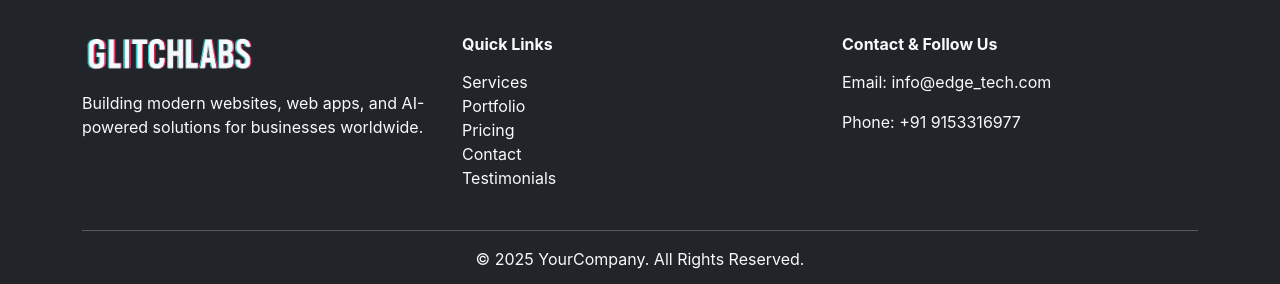
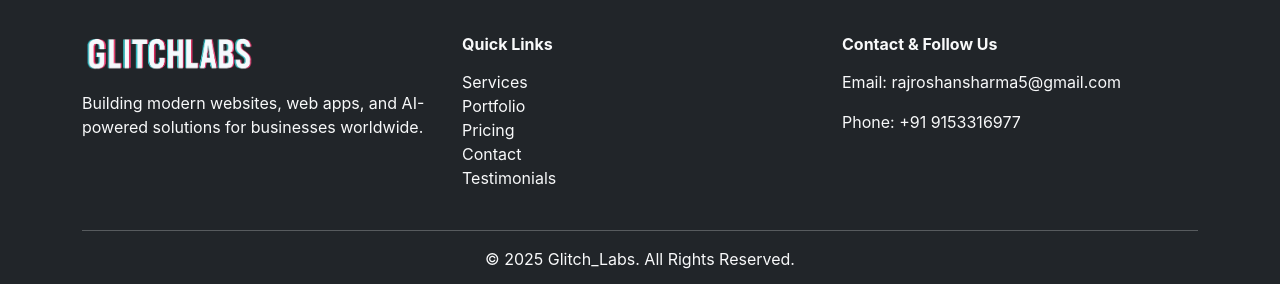
Before and after one commit to ScibiscusIndia/glitch_labs, a React (Create React App) app: page /aboutUs in a window 1280 px wide. Shown: the part 815-1099 px from the top of the page. Built offline with nearby package versions, Linux system fonts and the light colour scheme.

Commit message:
added contact detials and navigated to contact us form

```diff
--- a/src/Components/Contactus.js
+++ b/src/Components/Contactus.js
@@ -31,7 +31,7 @@ export default function ContactSection() {
               <Card.Body>
                 <h5 className="fw-bold mb-3">Contact Information</h5>
                 <p>
-                  <strong>Email:</strong> info@edge_tech.com
+                  <strong>Email:</strong> rajroshanshrma5@gmail.com
                 </p>
                 <p>
                   <strong>Phone:</strong> +91 9153316977
--- a/src/Components/Footer.js
+++ b/src/Components/Footer.js
@@ -44,7 +44,7 @@ export default function FooterSection() {
           {/* Contact Info & Social */}
           <Col md={4}>
             <h6 className="fw-bold mb-3">Contact & Follow Us</h6>
-            <p>Email: info@edge_tech.com</p>
+            <p>Email: rajroshansharma5@gmail.com</p>
             <p>Phone: +91 9153316977</p>
             <div className="d-flex gap-3 mt-3">
               <a href="#!" className="text-light fs-4"><Facebook /></a>
@@ -57,7 +57,7 @@ export default function FooterSection() {
 
         <hr className="border-light" />
         <p className="text-center mb-0">
-          &copy; {new Date().getFullYear()} YourCompany. All Rights Reserved.
+          &copy; {new Date().getFullYear()} Glitch_Labs. All Rights Reserved.
         </p>
       </Container>
     </footer>
--- a/src/Components/Intro.js
+++ b/src/Components/Intro.js
@@ -24,7 +24,7 @@ export default function IntroSection() {
               {/* <Button variant="primary" size="lg" className="me-3">
                 Get Started
               </Button> */}
-              <Button variant="outline-dark" size="lg" className="me-3">
+              <Button variant="outline-dark"  href="/#ContactUs" size="lg" className="me-3">
                  <GradientText
                         colors={["#40ffaa", "#4079ff", "#40ffaa", "#4079ff", "#40ffaa"]}
                         animationSpeed={3}
--- a/src/Components/contact2.js
+++ b/src/Components/contact2.js
@@ -30,7 +30,7 @@ function FormToSheet() {
   };
 
   return (
-    <div className="container mt-5">
+    <div className="container mt-5" id='ContactUs'>
       {/* <h1 className="text-center mb-4">React to Sheet</h1> */}
       <form onSubmit={handleSubmit} className="mt-5">
         <div className="mb-3">
```
